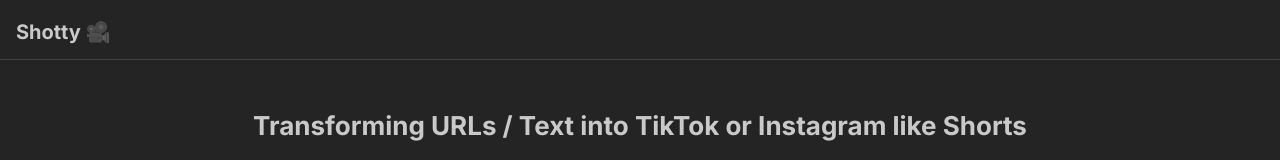
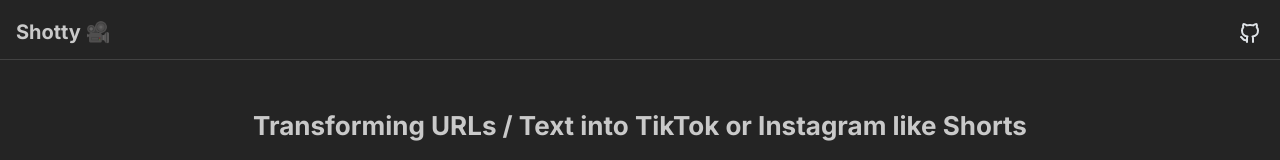
Before and after one commit to n4ze3m/shotty-fun, a React (Vite) app in the folder apps/ui/: page / in a window 1280 px wide. Shown: the top 160 px of the page. Built offline with nearby package versions, Linux system fonts and the light colour scheme.

Commit message:
Add Github link to App header

```diff
--- a/apps/ui/src/App.tsx
+++ b/apps/ui/src/App.tsx
@@ -1,4 +1,4 @@
-import { AppShell, Text, Group, Center } from "@mantine/core";
+import { AppShell, Text, Group, Center, ActionIcon } from "@mantine/core";
 import classes from "./App.module.css";
 import React from "react";
 import { useLocalStorage } from "@mantine/hooks";
@@ -8,6 +8,7 @@
 import axios from "axios";
 import { VideoDone } from "./components/VideoDone";
 import { VideoError } from "./components/VideoError";
+import { IconBrandGithub } from "@tabler/icons-react";
 
 function App() {
   const [appState, setAppState] = React.useState<
@@ -61,6 +62,18 @@
             <Text size="xl" fw={700}>
               {"Shotty 🎥"}
             </Text>
+
+            <ActionIcon
+              variant="transparent"
+              color="gray"
+              mx="md"
+              aria-label="Github"
+              component="a"
+              href="https://github.com/n4ze3m/shotty"
+              target="_blank"
+            >
+              <IconBrandGithub size={24} />
+            </ActionIcon>
           </Group>
         </div>
       </AppShell.Header>
```
